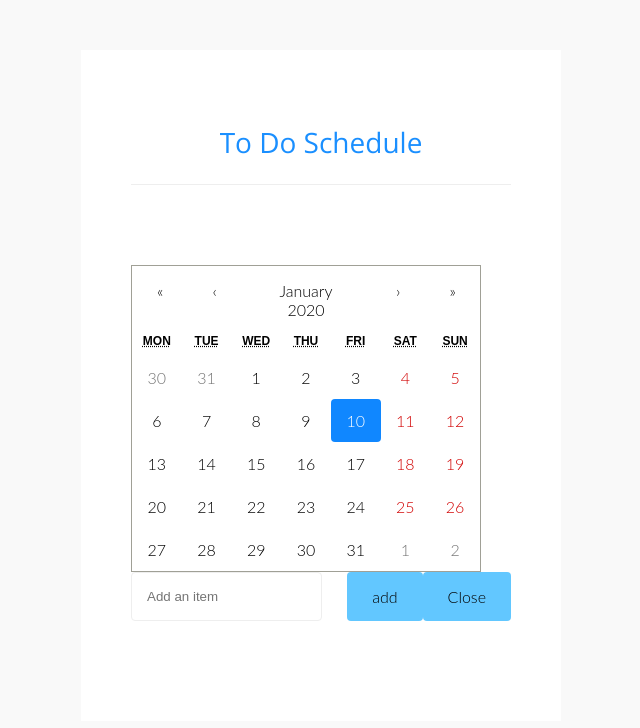
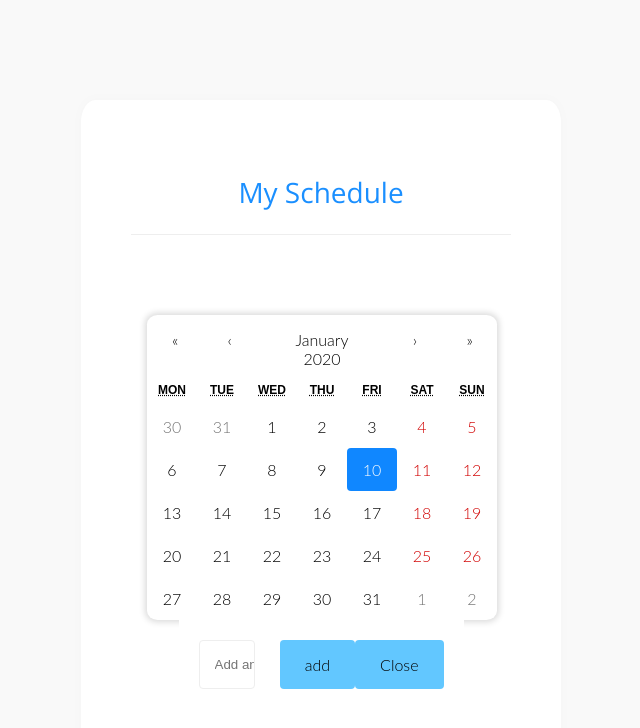
Before and after one commit to damionjerrod/todo-list, a React (Create React App) app in the folder todo-list-starter-files/: page / in a window 1280 px wide. Both pictures are taken after a click on the button "10". Shown: the top 728 px of the page, without its empty margins (319-959 px from the left). Built offline with nearby package versions, Linux system fonts and the light colour scheme.

Commit message:
functional, needs styling

```diff
--- a/todo-list-starter-files/public/index.html
+++ b/todo-list-starter-files/public/index.html
@@ -21,7 +21,7 @@
       work correctly both with client-side routing and a non-root public URL.
       Learn how to configure a non-root public URL by running `npm run build`.
     -->
-  <title>React App</title>
+  <title>My Schedule</title>
 </head>
 
 <body>
--- a/todo-list-starter-files/src/components/App.js
+++ b/todo-list-starter-files/src/components/App.js
@@ -2,6 +2,7 @@ import React, { Component } from "react";
 import "../styles/reset.css";
 import "../styles/App.css";
 import "../styles/Calendar.css";
+import "../styles/Modal.css";
 import InputForm from "./InputForm";
 import List from "./List";
 import MyCalendar from "./Calendar";
@@ -72,11 +73,11 @@ class App extends Component {
   render() {
     return (
       <div className="wrapper">
-       <div className="App">
+       <div>
         <header>
-          <div id="logo">
+          <div id="title">
             <span>
-              <b>To Do Schedule</b>
+              <b>My Schedule</b>
             </span>
           </div>
         </header>
--- a/todo-list-starter-files/src/components/InputForm.jsx
+++ b/todo-list-starter-files/src/components/InputForm.jsx
@@ -1,4 +1,5 @@
 import React from "react";
+import "../styles/Modal.css";
 
 const InputForm = props => {
     // const showHide = props.show ? "modal display-block" : "modal display-none";
@@ -6,7 +7,7 @@ const InputForm = props => {
         return null;
     }
     return (
-        <div>
+        <div className="modal-content">
             <form
                 onSubmit={props.newItemSubmitHandler}
                 className="todoInput">
--- a/todo-list-starter-files/src/index.js
+++ b/todo-list-starter-files/src/index.js
@@ -2,7 +2,6 @@ import React from "react";
 import ReactDOM from "react-dom";
 import "./index.css";
 import App from "./components/App";
-// import Calendar from "./components/Calendar";
 import registerServiceWorker from "./registerServiceWorker";
 
 ReactDOM.render(<App />, document.getElementById("root"));
--- a/todo-list-starter-files/src/styles/App.css
+++ b/todo-list-starter-files/src/styles/App.css
@@ -1,7 +1,7 @@
-@font-face {
+/* @font-face {
   font-family: Lato;
   src: url("https://fonts.googleapis.com/css?family=Lato:300,400,900,900i");
-}
+} */
 
 * {
   box-sizing: border-box;
@@ -9,14 +9,17 @@
 
 body {
   background: rgb(244, 243, 243);
-  font-family: "Lato", sans-serif;
+  font-family: sans-serif;
 }
 
 .wrapper {
   max-width: 480px;
   margin: auto;
   background: #fff;
-  margin-top: 50px;
+  margin-top: 100px;
+  margin-bottom: 100px;
+  border-radius: 3%;
+  box-shadow: 0 0 10px 4px rgba(0,0,0,.010);
   display: flex;
   flex-direction: column;
   padding: 50px;
@@ -69,9 +72,9 @@ li {
   justify-content: space-between;
 }
 
-.logo-container {
+/* .logo-container {
   margin-bottom: 25px;
-}
+} */
 
 img {
   height: 25px;
--- a/todo-list-starter-files/src/styles/Calendar.css
+++ b/todo-list-starter-files/src/styles/Calendar.css
@@ -1,5 +1,4 @@
 /* FONT IMPORTS */
-
 @import url(https://fonts.googleapis.com/css?family=Open+Sans:300,400,700);
 @import url(https://fonts.googleapis.com/icon?family=Material+Icons);
 
@@ -23,19 +22,18 @@
 
 
 /* VARIABLES */
-
 :root {
   --main-color: #1a8fff;
-  /* --text-color: #fff; */
+  --text-color: #000;
   --text-color-light: #ccc;
   --border-color: #eee;
+  --cal-border-color: #000;
   --bg-color: #f9f9f9;
   --neutral-color: #fff;
 }
 
 
 /* GENERAL */
-
 * {
   box-sizing: border-box;
 }
@@ -58,27 +56,27 @@ header {
   background: var(--neutral-color);
 }
 
-header #logo {
+header #title {
   font-size: 175%;
   text-align: center;
   color: var(--main-color);
   line-height: 1;
 }
 
-header #logo .icon {
+/* header #logo .icon {
   padding-right: .25em;
-}
+} */
 
 main {
   display: block;
   margin: 0 auto;
   margin-top: 5em;
+  margin-left: 1em;
   max-width: 50em;
 }
 
 
 /* GRID */
-
 .row {
   margin: 0;
   padding: 0;
@@ -115,13 +113,18 @@ main {
 
 
 /* Calendar */
-
 .calendar {
   display: block;
   position: relative;
   width: 100%;
   background: var(--neutral-color);
   border: 1px solid var(--border-color);
+}
+
+.react-calendar {
+  border-radius: 3%;
+  box-shadow: 0 0 6px 2px rgba(0,0,0,.15);
+  border: none !important;
 }
 
 .calendar .header {
--- /dev/null
+++ b/todo-list-starter-files/src/styles/Modal.css
@@ -0,0 +1,39 @@
+.modal {
+    display: none;
+    position: fixed;
+    padding-top: 50px;
+    left: 0;
+    top: 0;
+    width: 100%;
+    height: 100%;
+    background-color: rgb(0, 0, 0);
+    background-color: rgba(0, 0, 0, 0.5);
+  }
+  .modal-content {
+    position: relative;
+    background-color: white;
+    padding: 20px;
+    margin: auto;
+    width: 75%;
+    -webkit-animation-name: animatetop;
+    -webkit-animation-duration: 0.4s;
+    animation-name: animatetop;
+    animation-duration: 0.4s
+  }
+  .close-btn {
+    float: right;
+    color: lightgray;
+    font-size: 24px;
+    font-weight: bold;
+  }
+  .close-btn:hover {
+    color: darkgray;
+  }
+  @-webkit-keyframes animatetop {
+    from {top:-300px; opacity:0}
+    to {top:0; opacity:1}
+  }
+  @keyframes animatetop {
+    from {top:-300px; opacity:0}
+    to {top:0; opacity:1}
+  }
```
